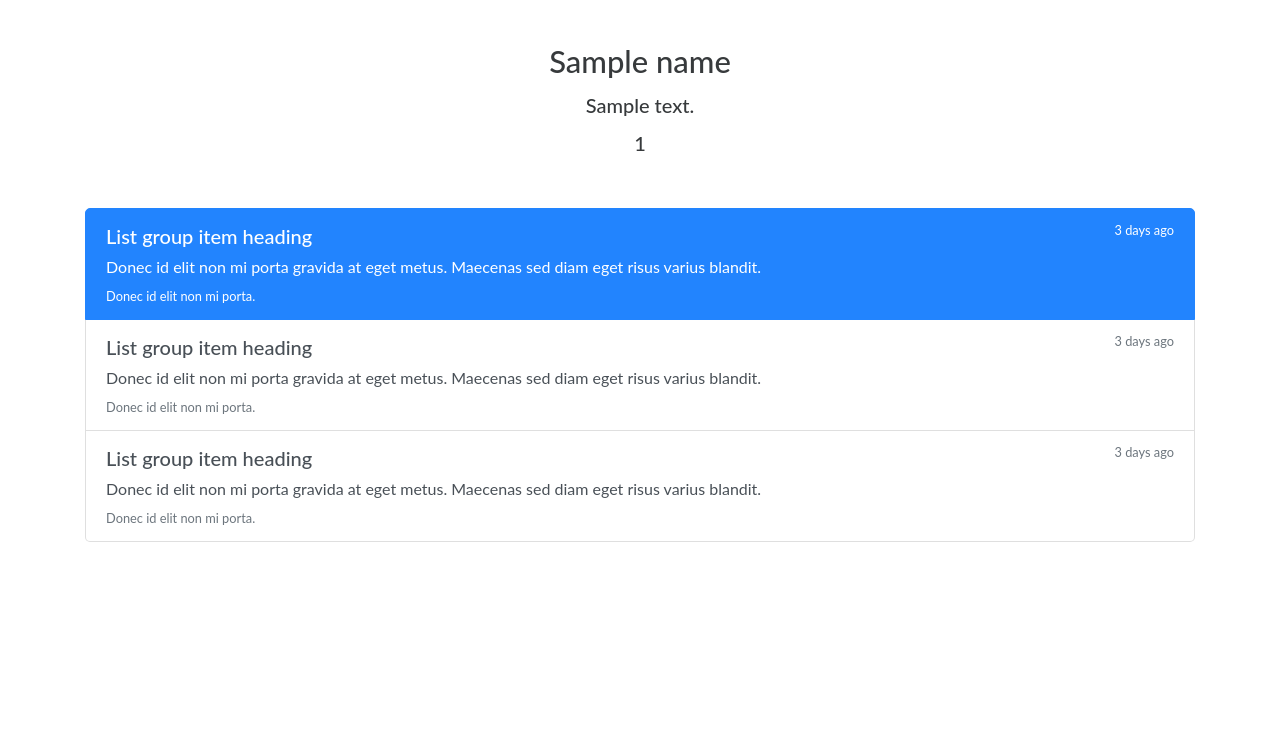
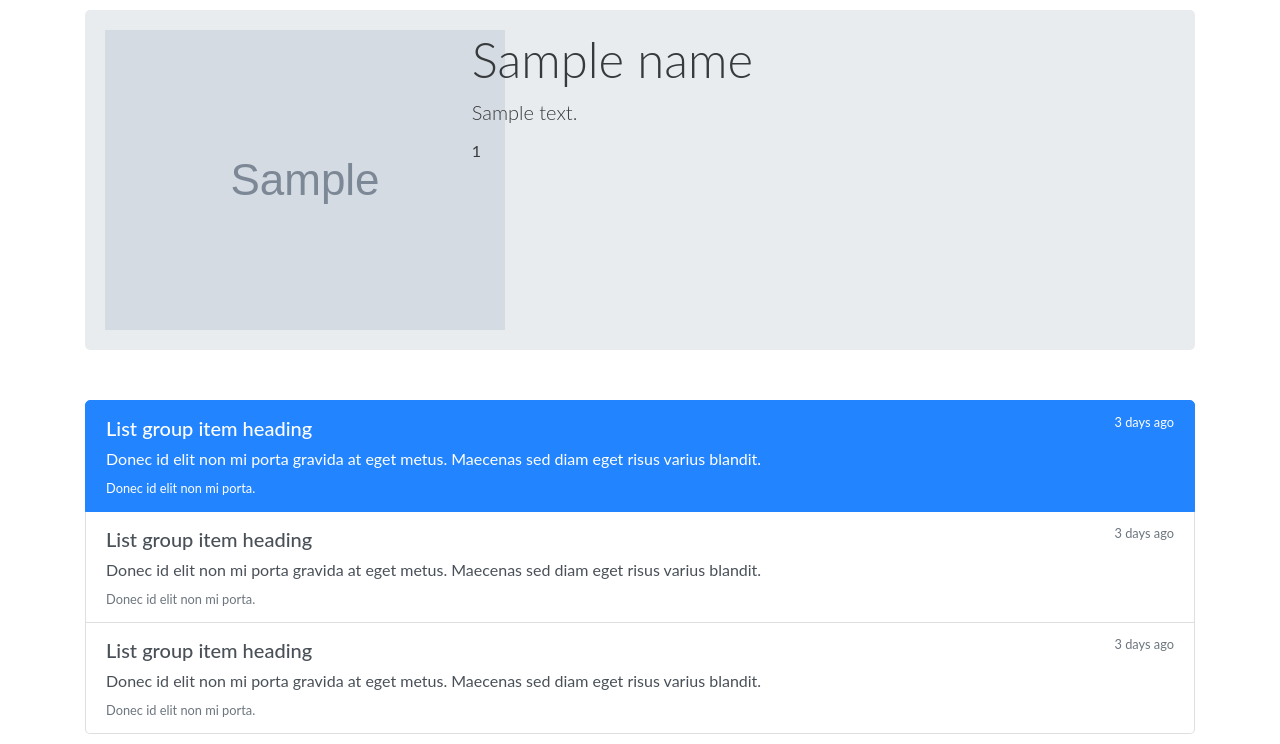
Before and after one commit to yopming/Nelp, a Flask app: template app/templates/detail.html in a window 1280 px wide. Shown: the part 56-800 px from the top of the page. Run offline with Flask 2, Linux system fonts and the light colour scheme; the template is opened without the code that fills it: most values are stand-ins (such as "Sample title", 1, 10 or a date in 2020); grey boxes marked "Sample" are stand-in pictures; some libraries are stand-ins or nearby versions.

Commit message:
change style of detail

```diff
--- a/app/static/assets/style.css
+++ b/app/static/assets/style.css
@@ -14,14 +14,11 @@
 }
 
 #nelp-main .nelp-detail .names {
-    text-align: center;
+    margin-top: 10px;
+    padding: 20px !important;
 }
-#nelp-main .nelp-detail .names h2 {
-    margin-top: 40px;
-    marign-bottom: 20px;
-}
-#nelp-main .nelp-detail .names p {
-    margin-bottom: 35px;
+#nelp-main .nelp-detail .names .img {
+    max-height: 400px;
 }
 #nelp-main .nelp-detail .images {
     margin: 50px auto;
--- a/app/templates/detail.html
+++ b/app/templates/detail.html
@@ -4,34 +4,19 @@
 
 <div class="nelp-detail">
 
-    <div class="names">
-        <h2>{{ name }}</h2>
-        <h5>{{ address }}</h5>
-        <h5>{{ number }}</h5>
+    <div class="names jumbotron">
+        <div class="row">
+            <div class="col-4">
+                <img class="img" src="{{ photo }}" />
+            </div>
+            <div class="col-8">
+                <h3 class="display-4">{{ name }}</h3>
+                <p class="lead">{{ address }}</p>
+                <p>{{ number }}</p>
+            </div>
+        </div>
     </div>
 
-    <!--<div id="dev-nelp-carousel" class="carousel slide" data-ride="carousel">-->
-        <!--<ol class="carousel-indicators">-->
-            <!--<li data-target="#carouselExampleIndicators" data-slide-to="0" class="active"></li>-->
-            <!--<li data-target="#carouselExampleIndicators" data-slide-to="1"></li>-->
-            <!--<li data-target="#carouselExampleIndicators" data-slide-to="2"></li>-->
-        <!--</ol>-->
-        <!--<div class="carousel-inner">-->
-            <!--{% for photo in photos %}-->
-                <!--<div class="carousel-item">-->
-                    <!--{{ photo }}-->
-                <!--</div>-->
-            <!--{% endfor %}-->
-        <!--</div>-->
-        <!--<a class="carousel-control-prev" href="#carouselExampleIndicators" role="button" data-slide="prev">-->
-            <!--<span class="carousel-control-prev-icon" aria-hidden="true"></span>-->
-            <!--<span class="sr-only">Previous</span>-->
-        <!--</a>-->
-        <!--<a class="carousel-control-next" href="#carouselExampleIndicators" role="button" data-slide="next">-->
-            <!--<span class="carousel-control-next-icon" aria-hidden="true"></span>-->
-            <!--<span class="sr-only">Next</span>-->
-        <!--</a>-->
-    <!--</div>-->
 
     <div class="comments">
         <div class="list-group">
--- a/app/templates/list.html
+++ b/app/templates/list.html
@@ -16,7 +16,7 @@
             {% if id_list %}
                 {% for id in id_list %}
                 <div class="card">
-                    <img class="card-img-top" src="{{photo_list[loop.index-1]}}" alt="Card image cap">
+                    <img class="card-img-top" src="{{photo_list[loop.index-1]}}">
                     <div class="card-body">
                         <h5 class="card-title">{{name_list[loop.index-1]}}</h5>
                         <p>{{address_list[loop.index-1]}}</p>
```
Also changed, not shown: app/blueprint/detail/view.py (+7 -10 lines).
